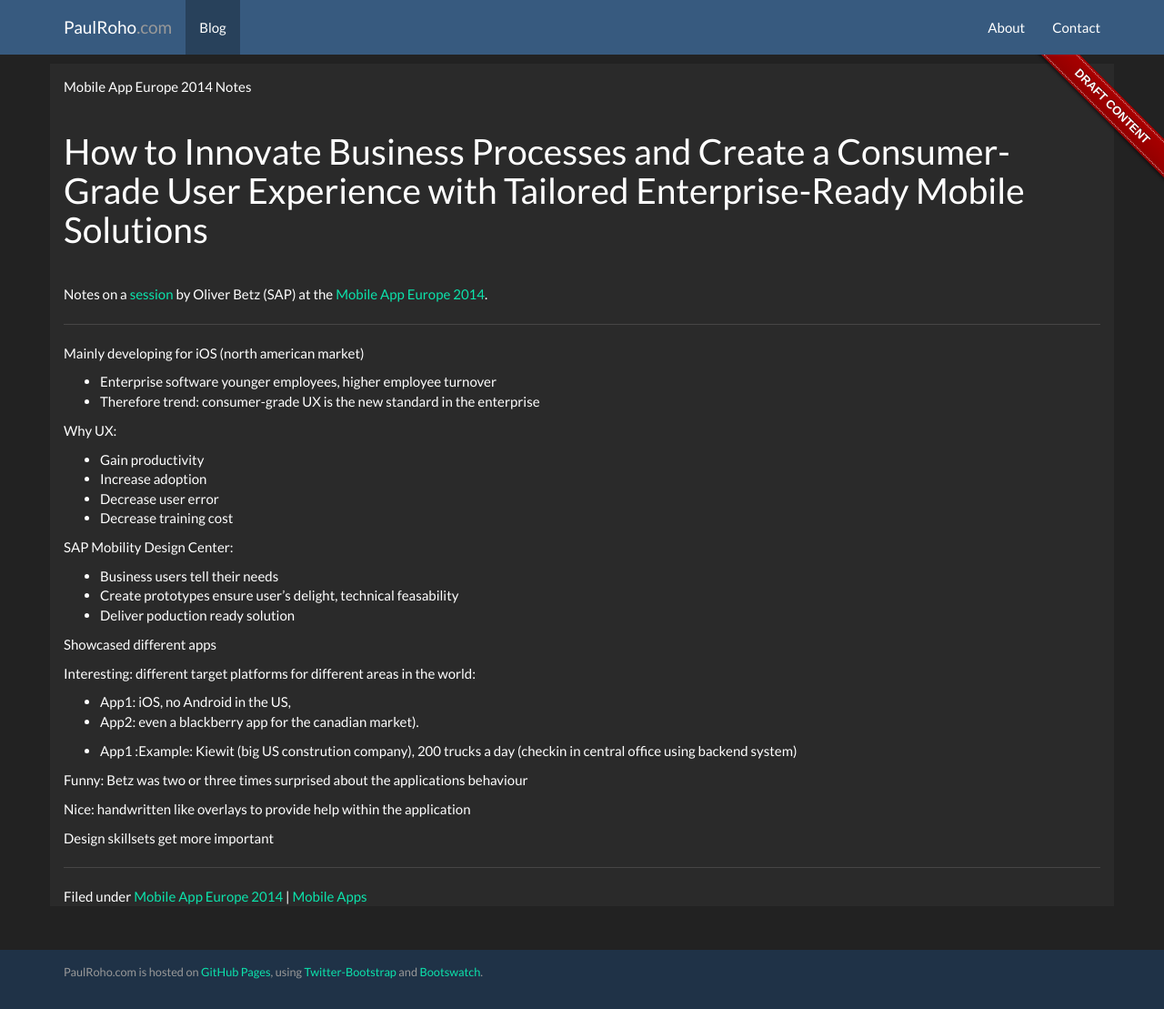
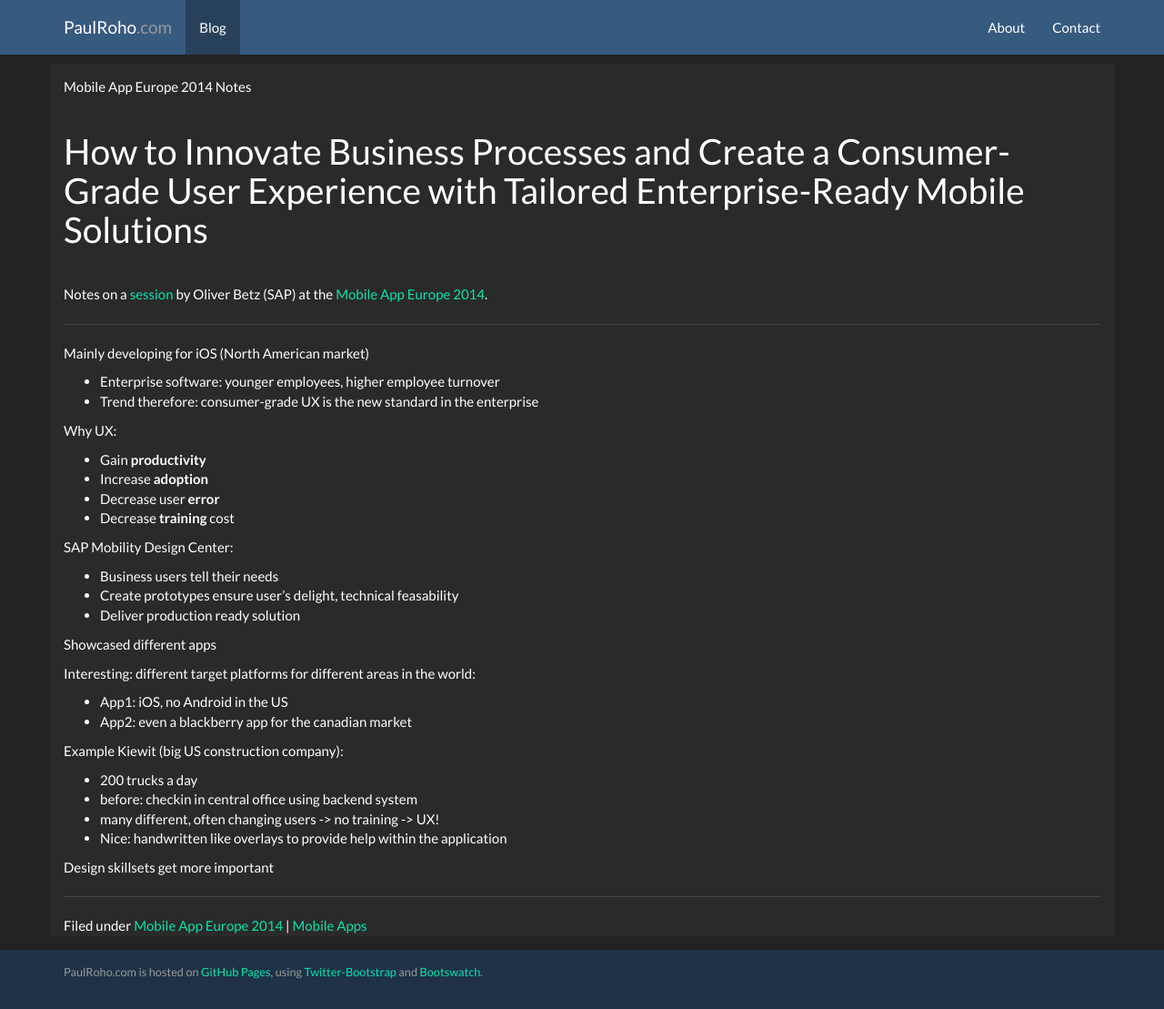
Before and after one commit to paulroho/paulroho.github.io, a Jekyll site: the page built from _posts/2014-09-29-Innovate-Business-Processes-Consumer-Grade-UX.md, in a window 1280 px wide and 1109 px high. Shown: the whole window at 91% size. Built offline with Jekyll 4.4.1, drawn with Linux system fonts in a browser that asks for light colours; nearby versions of some CDN libraries.

Commit message:
MAE2014: How to Innovate Business Processes and Create a Consumer-Grade User Experience with Tailored Enterprise-Ready Mobile Solutions (Oliver Betz) publish

```diff
--- a/_posts/2014-09-29-Innovate-Business-Processes-Consumer-Grade-UX.md
+++ b/_posts/2014-09-29-Innovate-Business-Processes-Consumer-Grade-UX.md
@@ -13,35 +13,36 @@
 at the [Mobile App Europe 2014](http://mobileappeurope.com/).
 
 ---
-Mainly developing for iOS (north american market)
+Mainly developing for iOS (North American market)
 
-* Enterprise software younger employees, higher employee turnover
-* Therefore trend: consumer-grade UX is the new standard in the enterprise
+* Enterprise software: younger employees, higher employee turnover
+* Trend therefore: consumer-grade UX is the new standard in the enterprise
 
 Why UX:
 
-* Gain productivity
-* Increase adoption
-* Decrease user error
-* Decrease training cost
+* Gain **productivity**
+* Increase **adoption**
+* Decrease user **error**
+* Decrease **training** cost
 
 SAP Mobility Design Center:
 
 * Business users tell their needs
 * Create prototypes ensure user's delight, technical feasability
-* Deliver poduction ready solution
+* Deliver production ready solution
 
 Showcased different apps
 
 Interesting: different target platforms for different areas in the world:
 
-* App1: iOS, no Android in the US,
-* App2: even a blackberry app for the canadian market).
+* App1: iOS, no Android in the US
+* App2: even a blackberry app for the canadian market
 
-* App1 :Example: Kiewit (big US constrution company), 200 trucks a day (checkin in central office using backend system)
+Example Kiewit (big US construction company):
 
-Funny: Betz was two or three times surprised about the applications behaviour
-
-Nice: handwritten like overlays to provide help within the application
+* 200 trucks a day
+* before: checkin in central office using backend system
+* many different, often changing users -> no training ->  UX!
+* Nice: handwritten like overlays to provide help within the application
 
 Design skillsets get more important
```
Also changed, not shown: other parts of _posts/2014-09-29-Innovate-Business-Processes-Consumer-Grade-UX.md (+1 -1 lines).
